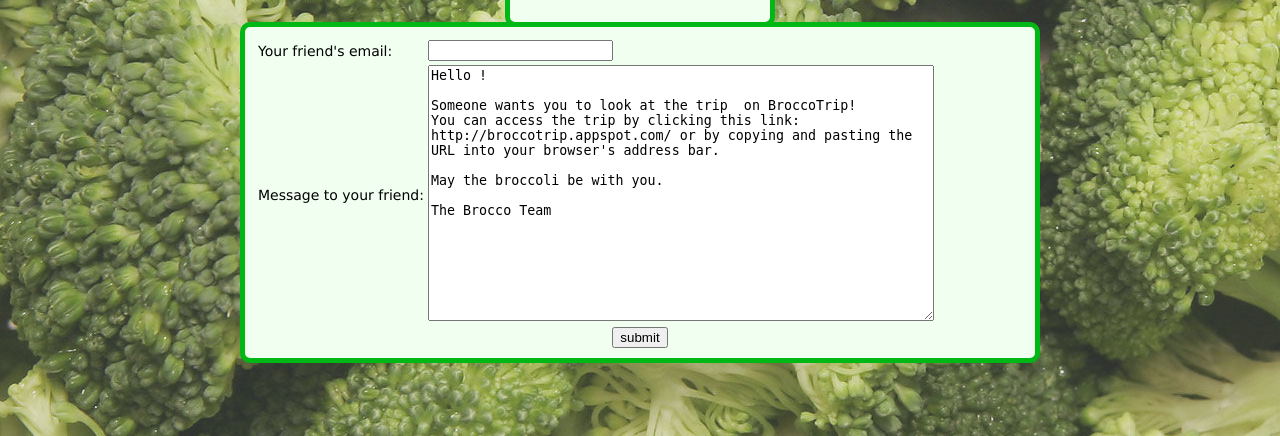
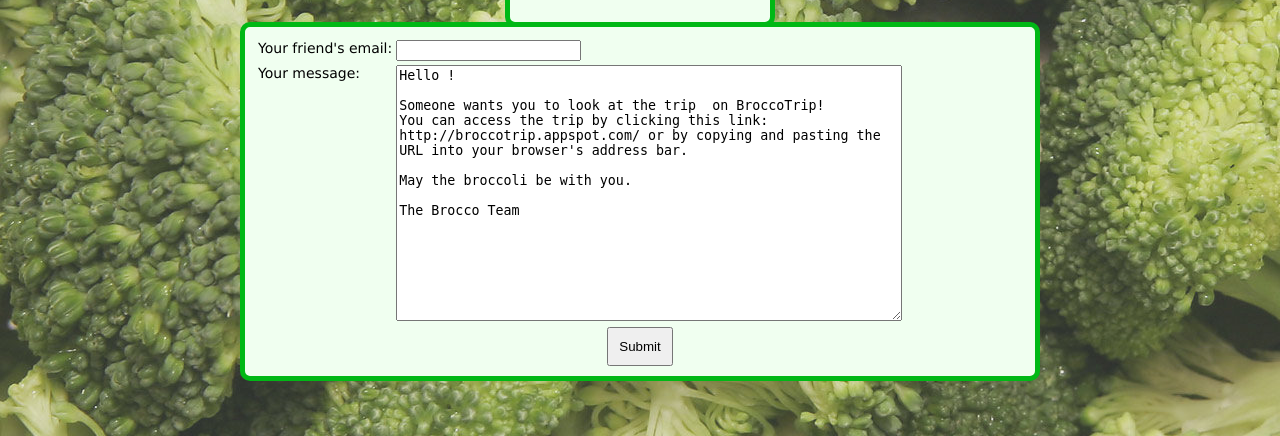
Before and after one commit to azthenaa-medivo/hackathon-2013, a Python web app: template templates/shareTrip.html in a window 1280 px wide. Shown: the part 364-800 px from the top of the page. Run offline with Jinja, Linux system fonts and the light colour scheme; the template is opened without the code that fills it, so the values that code supplies are empty.

Commit message:
Some CSS and HTML stuff

```diff
--- a/static/style.css
+++ b/static/style.css
@@ -161,6 +161,11 @@ body {
 	padding: 10px;
 }
 
+.shareButton
+{
+	text-align: center;
+}
+
 .error-image {
 	display: inline-block;
 	vertical-align: middle;
@@ -184,6 +189,10 @@ body {
 	border-radius: 10px;
 }
 
+.label {
+	vertical-align: text-top;
+}
+
 h2 {
 	margin-top: 0px;
 }
--- a/templates/shareTrip.html
+++ b/templates/shareTrip.html
@@ -36,7 +36,7 @@
 				</tr>
 				<tr>
 					<td class="label">
-						Message to your friend:
+						Your message:
 					</td>
 					<td>
 						<textarea class="shareTextArea" name="message" required>Hello !
@@ -51,9 +51,9 @@ The Brocco Team
 					</td>
 				</tr>
 			</table>
-			<div style="text-align:center">
-				<input type="submit" value="submit">
-			</div>
+			<div class="shareButton">
+			<input class="submitButton" type="submit" value="Submit">
+		</div>
 		</form>
 		</section>
 	</section>
```
